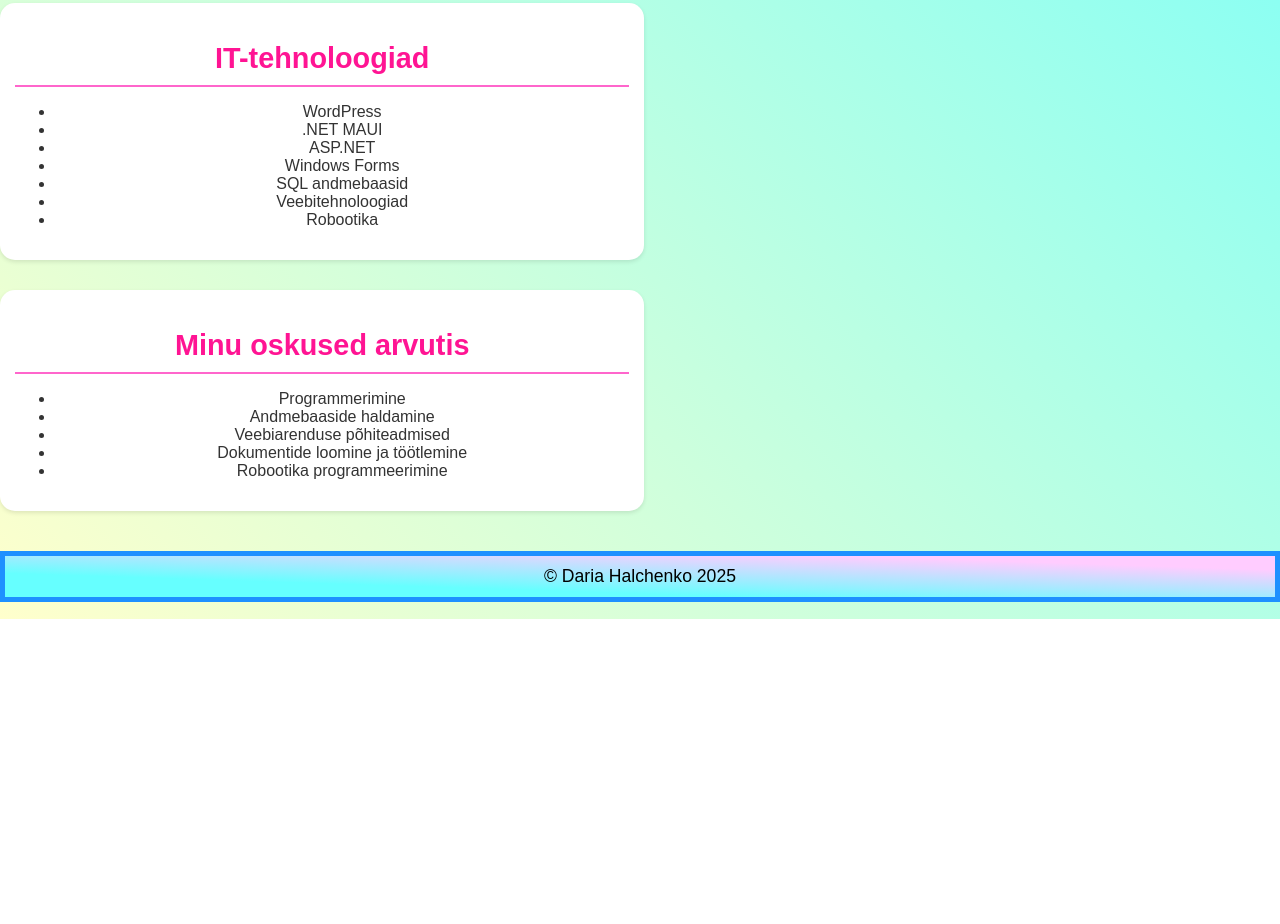
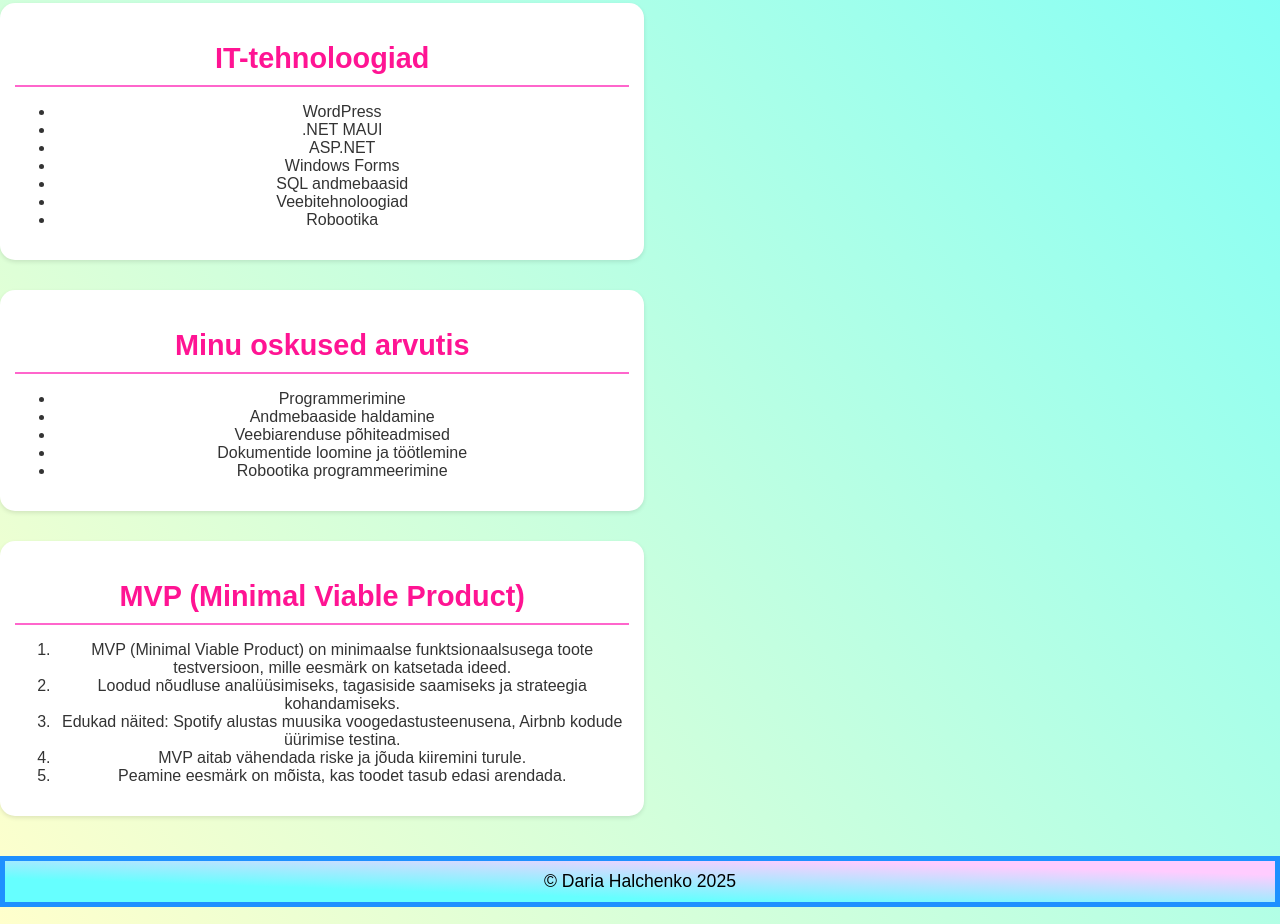
Before and after one commit to DariaHalchenko/DariaVeebileht, a plain HTML site: page index.html in a window 1280 px wide. Shown: the part 630-1554 px from the top of the page. Before the commit the page ends 1249 px from the top, so only its background shows below. Drawn offline with Linux system fonts and the light colour scheme.

Commit message:
lühike MVP artikkel

```diff
--- a/index.html
+++ b/index.html
@@ -57,6 +57,19 @@
             <li>Robootika programmeerimine</li>
         </ul>
     </section>
+    <section class="mvp">
+        <h2>MVP (Minimal Viable Product)</h2>
+        <ol>
+            <li>MVP (Minimal Viable Product) on minimaalse funktsionaalsusega toote testversioon,
+                mille eesmärk on katsetada ideed.</li>
+            <li>Loodud nõudluse analüüsimiseks, tagasiside saamiseks ja
+                strateegia kohandamiseks.</li>
+            <li>Edukad näited: Spotify alustas muusika voogedastusteenusena,
+                Airbnb kodude üürimise testina.</li>
+            <li>MVP aitab vähendada riske ja jõuda kiiremini turule.</li>
+            <li>Peamine eesmärk on mõista, kas toodet tasub edasi arendada.</li>
+        </ol>
+    </section>
 <footer>
     <p>&copy; Daria Halchenko 2025</p>
 </footer>
--- a/style.css
+++ b/style.css
@@ -7,7 +7,6 @@ body {
 }
 header {
     background: linear-gradient(to top right, #66ffff 29%, #ffccff 83%);
-    color: white;
     text-align: center;
     padding: 30px;
     margin-bottom: 20px;
@@ -47,13 +46,13 @@ nav ul {
     margin: 0;
     padding: 0;
     display: flex;
-    justify-content: center; /* Выравнивание элементов по центру */
+    justify-content: center;
     align-items: center;
 }
 
 nav li {
-    margin: 0 15px; /* Отступы между элементами */
-    display: inline-block; /* Делаем элементы строчными */
+    margin: 0 15px;
+    display: inline-block;
 }
 
 nav li a {
```
